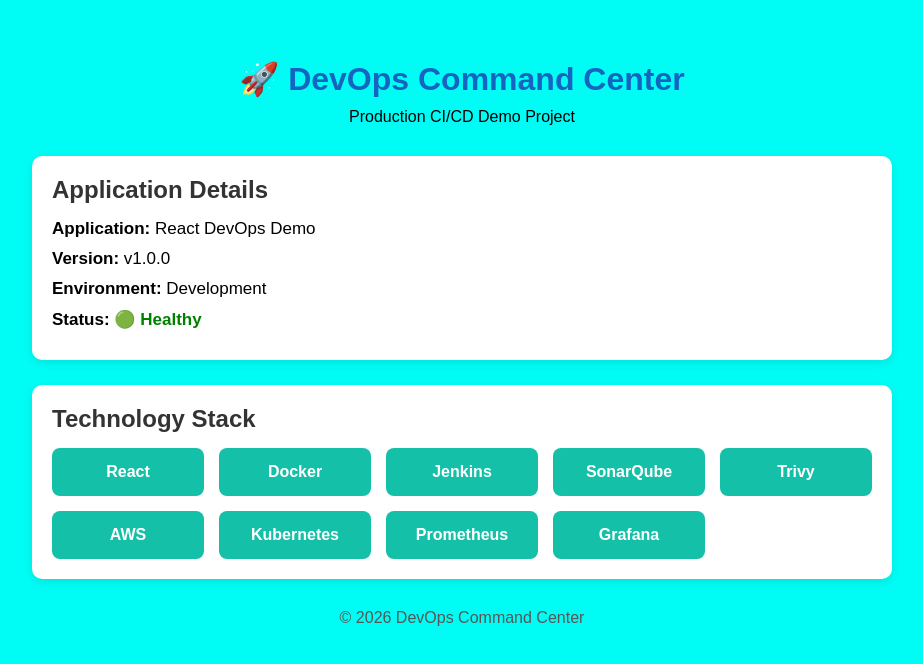
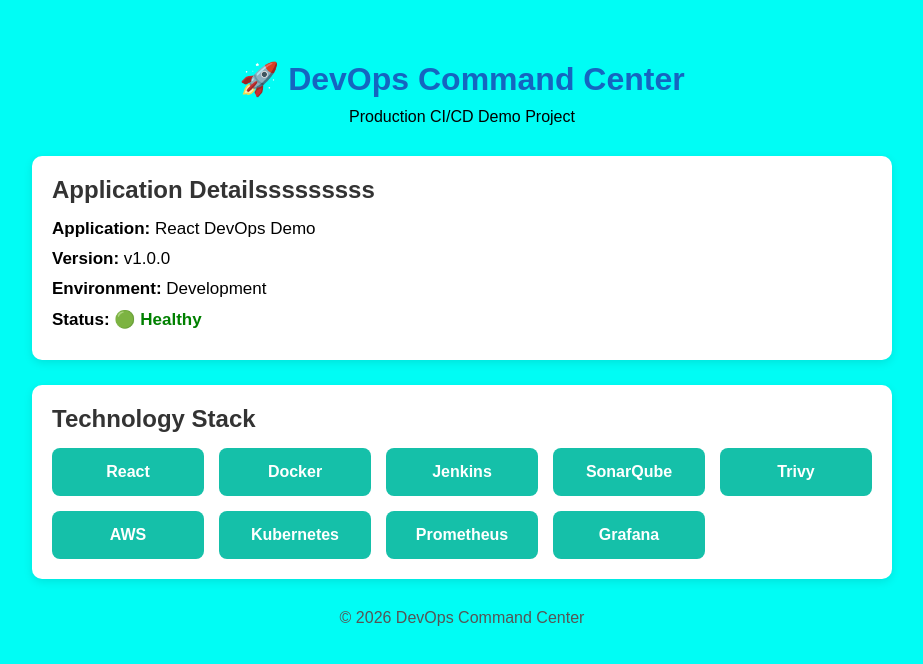
Before and after one commit to Balachandar-2001/DevOps-Command-Center, a React (Create React App) app: page / in a window 1280 px wide. Shown: the top 664 px of the page, without its empty margins (178-1101 px from the left). Built offline with nearby package versions, Linux system fonts and the light colour scheme.

Commit message:
application detailsss

```diff
--- a/src/App.js
+++ b/src/App.js
@@ -21,7 +21,7 @@
       </header>
 
       <section className="card">
-        <h2>Application Details</h2>
+        <h2>Application Detailsssssssss</h2>
 
         <div className="info">
           <p>
```
